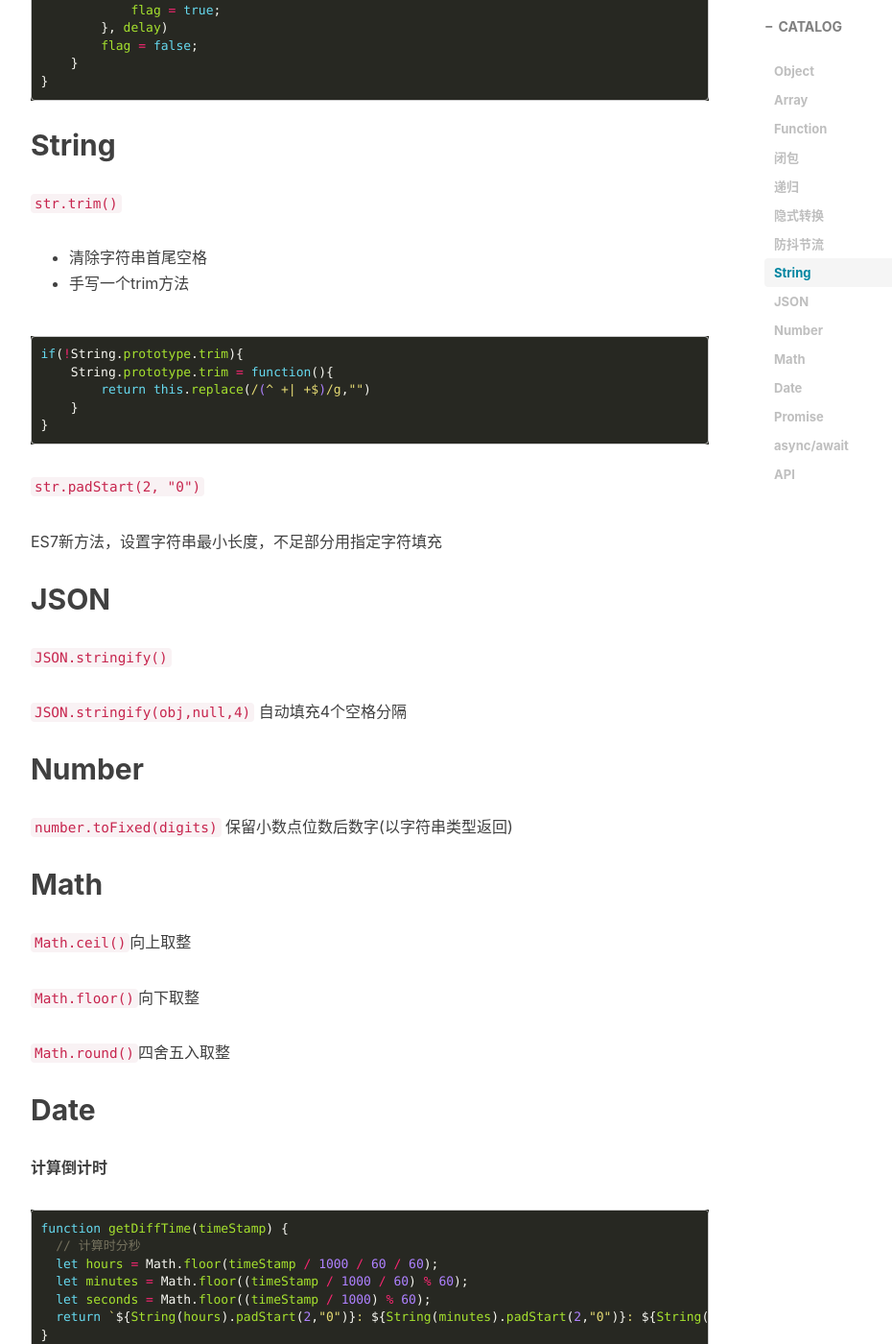
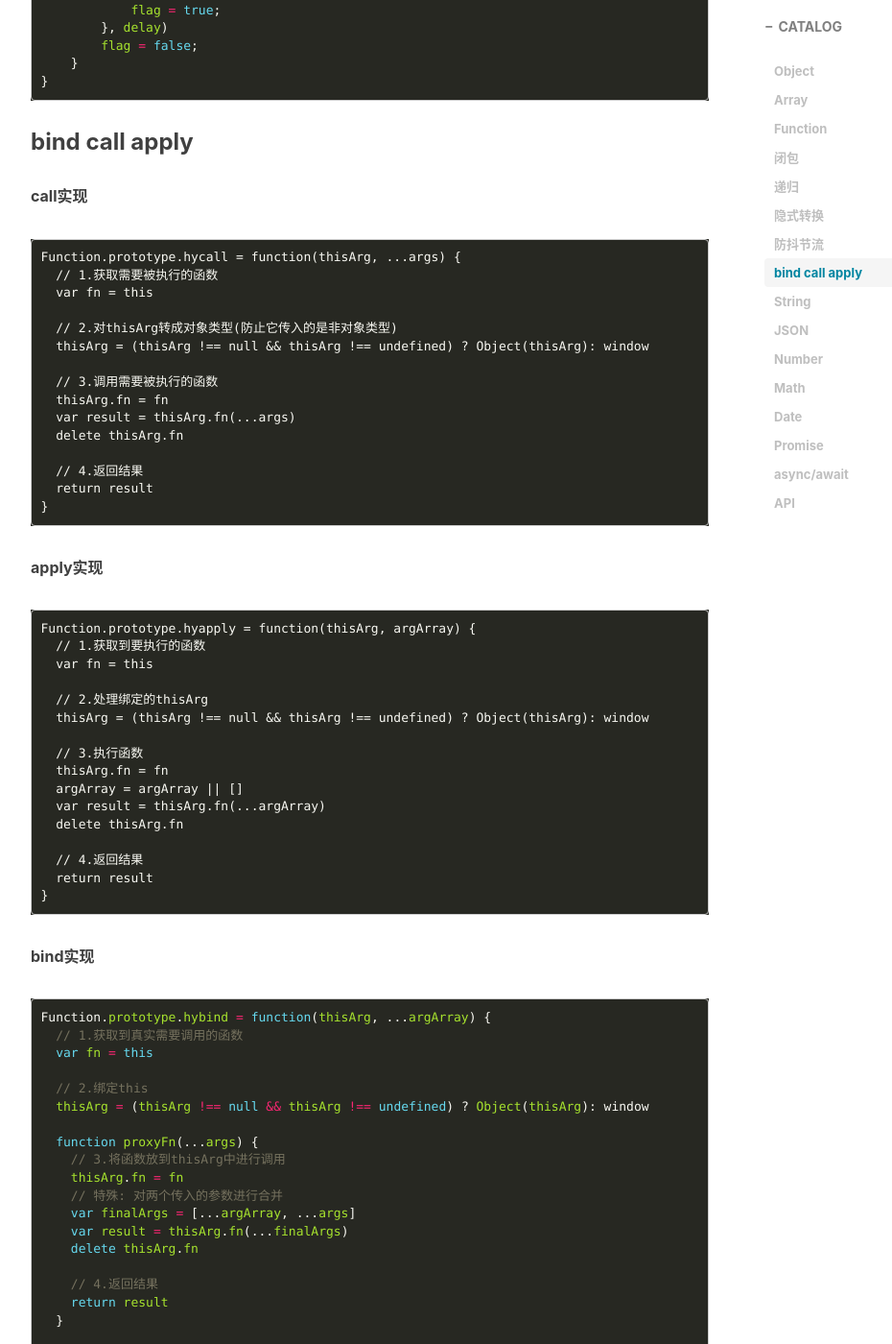
Before and after one commit to KID-1912/KID-1912.github.io, a Jekyll site: the page built from _posts/2020-6-29-JavaScript.md, in a window 1280 px wide and 1400 px high, scrolled down 3592 px. Shown: the whole window at 96% size, without its empty margins (233-1163 px from the left). Built offline with Jekyll 4.4.1, drawn with Linux system fonts in a browser that asks for light colours; nearby versions of some CDN libraries; comment, search, counter and statistics services are not loaded.

Commit message:
feat:note

````diff
--- a/_posts/2020-6-29-JavaScript.md
+++ b/_posts/2020-6-29-JavaScript.md
@@ -156,6 +156,77 @@ function throttle(fun, delay) {
 }
 ```
 
+### bind call apply
+
+**call实现**
+
+```
+Function.prototype.hycall = function(thisArg, ...args) {
+  // 1.获取需要被执行的函数
+  var fn = this
+
+  // 2.对thisArg转成对象类型(防止它传入的是非对象类型)
+  thisArg = (thisArg !== null && thisArg !== undefined) ? Object(thisArg): window
+
+  // 3.调用需要被执行的函数
+  thisArg.fn = fn
+  var result = thisArg.fn(...args)
+  delete thisArg.fn
+
+  // 4.返回结果
+  return result
+}
+```
+
+**apply实现**
+
+```
+Function.prototype.hyapply = function(thisArg, argArray) {
+  // 1.获取到要执行的函数
+  var fn = this
+
+  // 2.处理绑定的thisArg
+  thisArg = (thisArg !== null && thisArg !== undefined) ? Object(thisArg): window
+
+  // 3.执行函数
+  thisArg.fn = fn
+  argArray = argArray || []
+  var result = thisArg.fn(...argArray)
+  delete thisArg.fn
+
+  // 4.返回结果
+  return result
+}
+```
+
+**bind实现**
+
+```js
+Function.prototype.hybind = function(thisArg, ...argArray) {
+  // 1.获取到真实需要调用的函数
+  var fn = this
+
+  // 2.绑定this
+  thisArg = (thisArg !== null && thisArg !== undefined) ? Object(thisArg): window
+
+  function proxyFn(...args) {
+    // 3.将函数放到thisArg中进行调用
+    thisArg.fn = fn
+    // 特殊: 对两个传入的参数进行合并
+    var finalArgs = [...argArray, ...args]
+    var result = thisArg.fn(...finalArgs)
+    delete thisArg.fn
+
+    // 4.返回结果
+    return result
+  }
+
+  return proxyFn
+}
+```
+
+
+
 ## String
 
 `str.trim()`
````
Also changed, not shown: _posts/2021-6-3-ElementUI.md (+52 -2 lines), _posts/2022-7-25-ElementPlus.md (+15 -0 lines), _posts/2023-1-9-Day.js.md (+41 -3 lines), _posts/2023-1-9-vite.md (+1 -1 lines).
